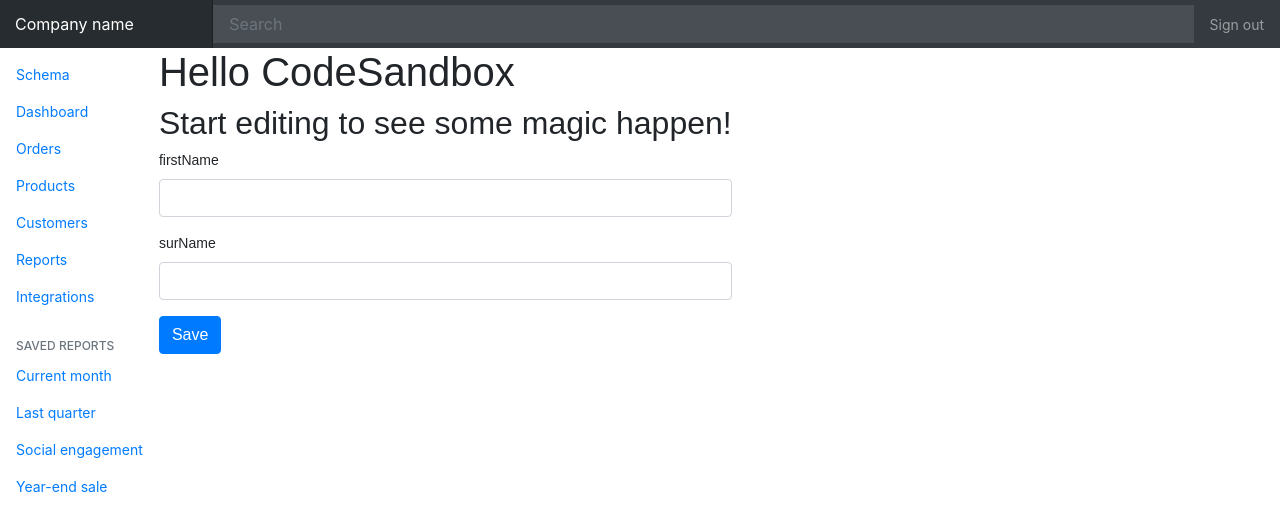
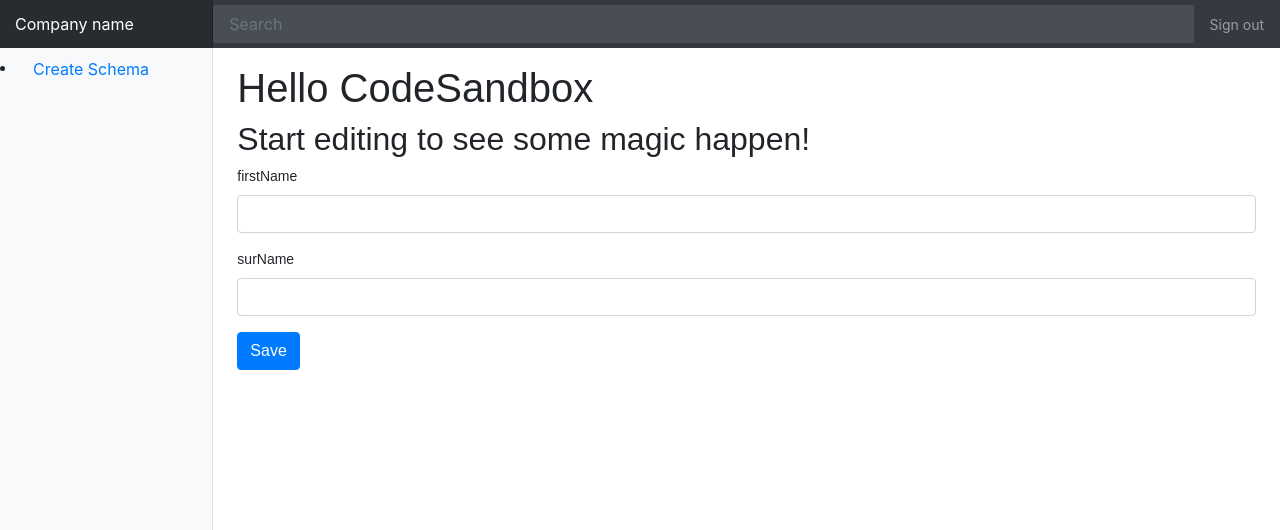
Before and after one commit to taipan-ouch/Meta, a React (Create React App) app: page / in a window 1280 px wide. Shown: the top 530 px of the page. Built offline with nearby package versions, Linux system fonts and the light colour scheme.

Commit message:
feat: sidebar selection
- styling fixes
- sidebar updates
- new widget style

```diff
--- a/public/index.html
+++ b/public/index.html
@@ -44,10 +44,10 @@
 
 	<div class="container-fluid">
 		<div class="row">
-			<nav className="col-md-2 d-none d-md-block bg-light sidebar">
+			<nav class="col-md-2 d-none d-md-block bg-light sidebar">
 				<div id="sidebar"></div>
 			</nav>
-			<main role="main" className="col-md-9 ml-sm-auto col-lg-10 pt-3 px-4">
+			<main role="main" class="col-md-9 ml-sm-auto col-lg-10 pt-3 px-4">
 				<div id="canvas"></div>
 			</main>
 		</div>
--- a/src/components/Sidebar/Sidebar.jsx
+++ /dev/null
@@ -1,85 +0,0 @@
-import * as React from 'react';
-
-export default function Sidebar() {
-  return (
-    <div className="sidebar-sticky">
-      <ul className="nav flex-column">
-        <li className="nav-item">
-          <a className="nav-link active" href="#">
-            <span data-feather="schema"></span>
-            Schema <span className="sr-only">(current)</span>
-          </a>
-        </li>
-        <li className="nav-item">
-          <a className="nav-link active" href="#">
-            <span data-feather="home"></span>
-            Dashboard <span className="sr-only">(current)</span>
-          </a>
-        </li>
-        <li className="nav-item">
-          <a className="nav-link" href="#">
-            <span data-feather="file"></span>
-            Orders
-          </a>
-        </li>
-        <li className="nav-item">
-          <a className="nav-link" href="#">
-            <span data-feather="shopping-cart"></span>
-            Products
-          </a>
-        </li>
-        <li className="nav-item">
-          <a className="nav-link" href="#">
-            <span data-feather="users"></span>
-            Customers
-          </a>
-        </li>
-        <li className="nav-item">
-          <a className="nav-link" href="#">
-            <span data-feather="bar-chart-2"></span>
-            Reports
-          </a>
-        </li>
-        <li className="nav-item">
-          <a className="nav-link" href="#">
-            <span data-feather="layers"></span>
-            Integrations
-          </a>
-        </li>
-      </ul>
-
-      <h6 className="sidebar-heading d-flex justify-content-between align-items-center px-3 mt-4 mb-1 text-muted">
-        <span>Saved reports</span>
-        <a className="d-flex align-items-center text-muted" href="#">
-          <span data-feather="plus-circle"></span>
-        </a>
-      </h6>
-      <ul className="nav flex-column mb-2">
-        <li className="nav-item">
-          <a className="nav-link" href="#">
-            <span data-feather="file-text"></span>
-            Current month
-          </a>
-        </li>
-        <li className="nav-item">
-          <a className="nav-link" href="#">
-            <span data-feather="file-text"></span>
-            Last quarter
-          </a>
-        </li>
-        <li className="nav-item">
-          <a className="nav-link" href="#">
-            <span data-feather="file-text"></span>
-            Social engagement
-          </a>
-        </li>
-        <li className="nav-item">
-          <a className="nav-link" href="#">
-            <span data-feather="file-text"></span>
-            Year-end sale
-          </a>
-        </li>
-      </ul>
-    </div>
-  );
-}
--- /dev/null
+++ b/src/components/Sidebar/Sidebar.tsx
@@ -0,0 +1,99 @@
+import * as React from 'react';
+import { ReactElement } from 'react';
+import { Simulate } from 'react-dom/test-utils';
+
+export interface SidebarItem {
+  label: string;
+  name: string;
+  dataFeather: string;
+  onSelect: (name: string) => void;
+}
+
+export interface SidebarSection {
+  label?: string;
+  name?: string;
+  dataFeather?: string;
+  items: SidebarItem[];
+}
+
+interface Props {
+  sections: SidebarSection[];
+}
+
+const DEFAULT_NODE_NAME = 'root';
+
+function RenderSidebarSectionItem(props: { item: SidebarItem }): ReactElement {
+  return (
+    <li className="nav-item">
+      <button className={`${props.item.name} btn btn-link`} onClick={() => props.item.onSelect(props.item.name)}>
+        <span data-feather={props.item.dataFeather}></span>
+        {props.item.label}
+      </button>
+    </li>
+  );
+}
+
+function RenderSideBarSectionItems(props: { section: SidebarSection }): ReactElement {
+  return (
+    <>
+      {props.section.items.map((item) => (
+        <RenderSidebarSectionItem key={item.name} item={item} />
+      ))}
+    </>
+  );
+}
+
+function RenderSidebarSections(props: { sections: SidebarSection[] }): ReactElement {
+  return (
+    <>
+      {props.sections.map((section) => {
+        if (!section.name) {
+          return (
+            <ul key={`${section.name}_ul`} className="nav flex-column">
+              <RenderSideBarSectionItems key={section.name || DEFAULT_NODE_NAME} section={section} />
+            </ul>
+          );
+        } else {
+          return (
+            <React.Fragment key={`${section.name}_frag`}>
+              <h6
+                className={`${section.name} sidebar-heading d-flex justify-content-between align-items-center px-3 mt-4 mb-1 text-muted`}>
+                <span className={`${section.name} label`}>{section.label}</span>
+                <span data-feather={section.dataFeather}></span>
+              </h6>
+              <RenderSideBarSectionItems key={section.name || DEFAULT_NODE_NAME} section={section} />
+            </React.Fragment>
+          );
+        }
+      })}
+    </>
+  );
+}
+
+const CONTAINER_ID = 'sidebar-sticky';
+
+export default function Sidebar(props: Props) {
+  return (
+    <div className={CONTAINER_ID}>
+      <RenderSidebarSections key="jj" sections={props.sections} />
+    </div>
+  );
+}
+
+export const SidebarWidget = {
+  clickItem(name: string) {
+    const button = document.querySelector(`.${CONTAINER_ID} button.${name}`);
+    if (button) {
+      Simulate.click(button);
+    }
+  },
+
+  getSectionLabel(label: string): string {
+    const element = document.querySelector(`.${CONTAINER_ID} .${label} .label`);
+    return element ? element.innerHTML : '';
+  },
+
+  hasHeading() {
+    return document.querySelector(`.${CONTAINER_ID} .sidebar-heading`) != null;
+  },
+};
--- a/src/index.tsx
+++ b/src/index.tsx
@@ -2,11 +2,28 @@ import * as React from 'react';
 import { render } from 'react-dom';
 
 import App from 'App';
-import Sidebar from 'components/Sidebar/Sidebar'
+import Sidebar, {SidebarSection} from 'components/Sidebar/Sidebar'
 import Canvas from 'components/Canvas/Canvas'
 
+const sections: SidebarSection[] = [
+  {
+    name: 'meta',
+    label: 'meta',
+    items: [
+      {
+        label: 'Create Schema',
+        name: 'createSchema',
+        onSelect: (name) => {
+          alert(name)
+        },
+        dataFeather: 'file-edit',
+      },
+    ],
+  },
+];
+
 const sidebarContainer = document.getElementById('sidebar');
-render(<Sidebar />, sidebarContainer);
+render(<Sidebar sections={sections} />, sidebarContainer);
 
 const canvasContainer = document.getElementById('canvas');
 render(<Canvas />, canvasContainer);
```
Also changed, not shown: 1 other file (tests, documents, lock files or other folders).
